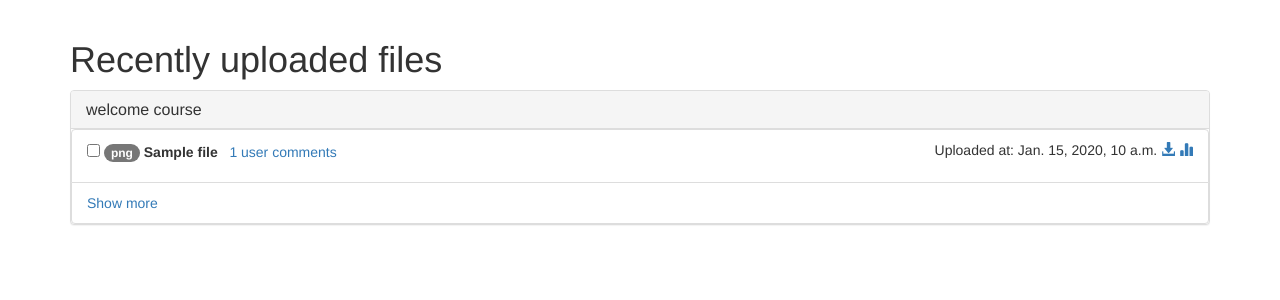
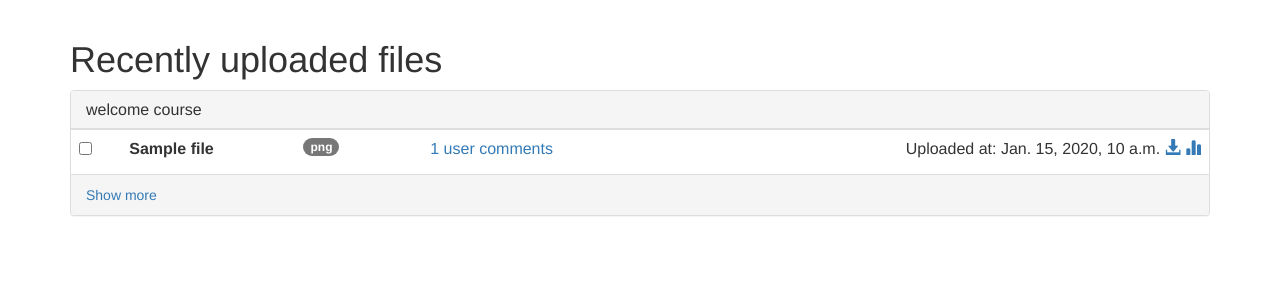
Before and after one commit to orhanhenrik/tdt4140G70-backend, a Django app: page / in a window 1280 px wide. Shown: the part 52-352 px from the top of the page. Run offline with Django 3.2, Linux system fonts and the light colour scheme; a user stored in the database is signed in; data comes from the database, SQL or seed files in the repository; tables that the repository leaves empty hold one stand-in row (values such as "Sample post"); some libraries are stand-ins or nearby versions.

Commit message:
Make file view a table and fix homepage styling

```diff
--- a/files/models.py
+++ b/files/models.py
@@ -17,6 +17,9 @@ from django.utils.timezone import now
 
 
 class File(models.Model):
+    class Meta:
+        ordering = ['-created_at',]
+
     name = models.CharField(max_length=100, null=False)
     file = models.FileField(upload_to='files/', null=False)
     course = models.ForeignKey('courses.Course', related_name='files')
--- a/files/templates/files/file_list.html
+++ b/files/templates/files/file_list.html
@@ -7,21 +7,29 @@
         <input type="checkbox" id="select-all" onClick="c=document.getElementsByName('checks');for(i=0;i<c.length;i++){c[i].checked=this.checked}"/>
         <label for="select-all" style="font-weight: normal">Select all</label><br/>
     {% endif %}
-    <ul class="list-group" style="margin:0px">
+    <table class="table" style="margin-bottom:0">
     {% for file in files %}
-        <li class="list-group-item clearfix">
-            <div class="list-group-item-heading">
+        <tr>
+            <td>
                 <input type="checkbox" name="checks" value="{{ file.id }}" id="check-{{ file.id }}" />
+            </td>
+            <td>
                 <label for="check-{{ file.id }}">
-                    <span class="badge">{{ file.extension }}</span>
                     {{ file.name }}
                 </label>
-
+            </td>
+            <td>
+                <span class="badge">{{ file.extension }}</span>
+            </td>
+            <td>
                 {% if include_course_name %}
                     (<a href="{% url 'course-detail' file.course.id %}">{{ file.course.name }}</a>)
                 {% endif %}
-                &nbsp;
+            </td>
+            <td>&nbsp;
                 <a href="{% url 'comment' file.id %}">{{ file.comments.count }} user comments</a>
+            </td>
+            <td>
                 <span class="pull-right">Uploaded at: {{ file.created_at }}
                     <a href="{{ file.file.url }}">
                         <span class="glyphicon glyphicon-download-alt" aria-hidden="true"></span>
@@ -30,26 +38,17 @@
                         <span class="glyphicon glyphicon-stats" aria-hidden="true"></span>
                     </a>
                 </span>
-            </div>
-            {% if all_highlights %}
-                <div class="list-group-item-text" style="background-color: #eee">
-                    {% with all_highlights|get_item:file as highlights %}
-                        {% for highlight in highlights %}
-                            {{ highlight | safe }}<br/><br/>
-                        {% endfor %}
-                    {% endwith %}
-                </div>
-            {% endif %}
-        </li>
+            </td>
+        </tr>
+        {% if all_highlights %}
+            <tr style="background-color: #eee">
+                <td colspan="6">
+                    {% for highlight in all_highlights|get_item:file %}
+                        {{ highlight | safe }}<br/><br/>
+                    {% endfor %}
+                </td>
+            </tr>
+        {% endif %}
     {% endfor %}
-    {% if show_more_url %}
-        <li class="list-group-item clearfix">
-            <div class="list-group-item-body">
-                <a href="{{ show_more_url }}">
-                    Show more
-                </a>
-            </div>
-        </li>
-    {% endif %}
-    </ul>
+    </table>
 </form>
--- a/home/templates/home/feed.html
+++ b/home/templates/home/feed.html
@@ -7,12 +7,17 @@
             <div class="panel-heading">
                 <h3 class="panel-title">{{ course.name }}</h3>
             </div>
-            <div class="panel-body" style="padding:0px">
+            <div class="panel-body" style="padding:0">
             {% with True as feed_view %}
                 {% url 'course-detail' course.id as course_url %}
                 {% include 'files/file_list.html' with files=course.files.all|slice:":2" show_more_url=course_url %}
             {% endwith %}
             </div>
+            <div class="panel-footer">
+                <a href="{% url 'course-detail' course.id %}">
+                    Show more
+                </a>
+            </div>
         </div>
     {% endfor %}
 {% endblock content %}
```
Also changed, not shown: static/css/base.css (line endings or trailing spaces).
